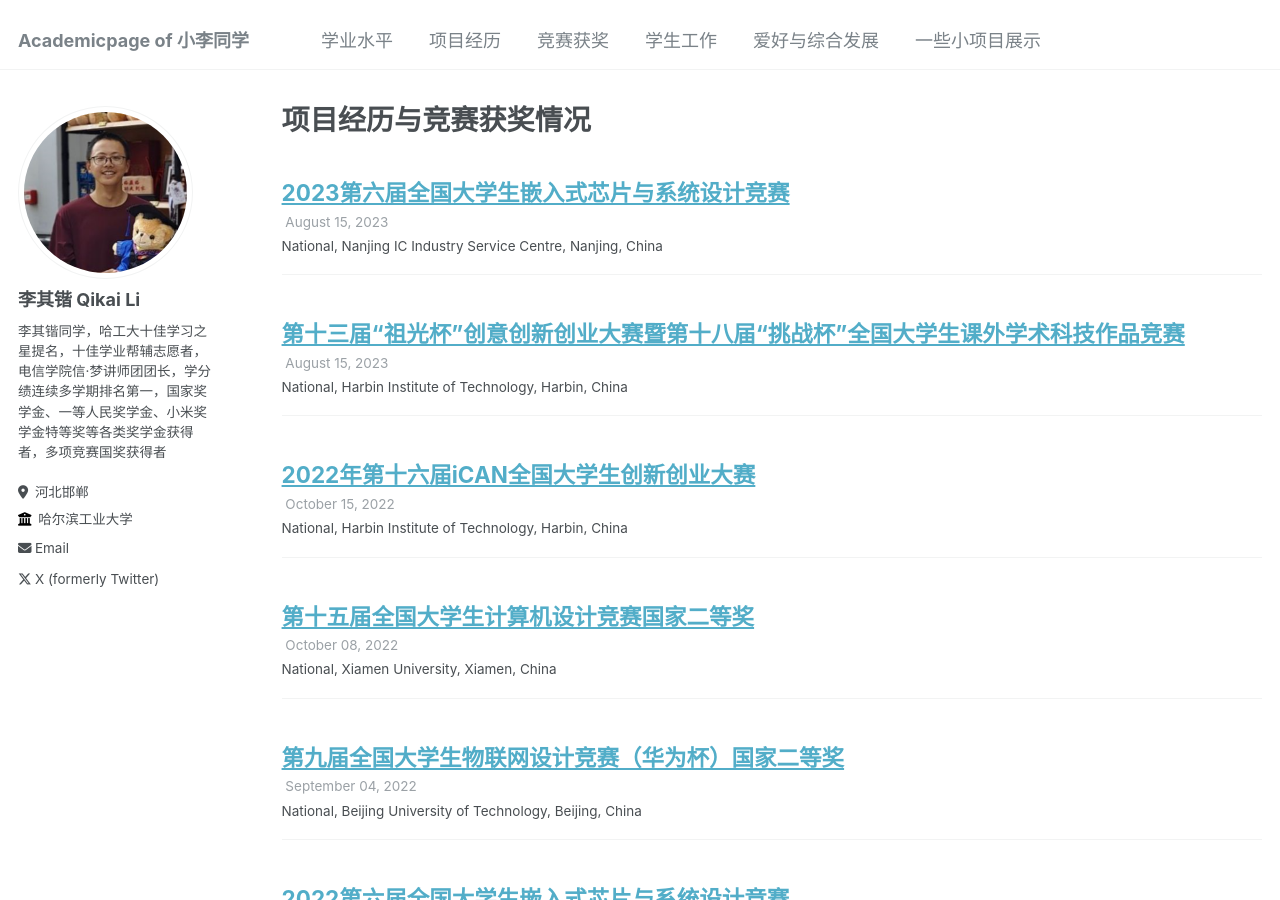
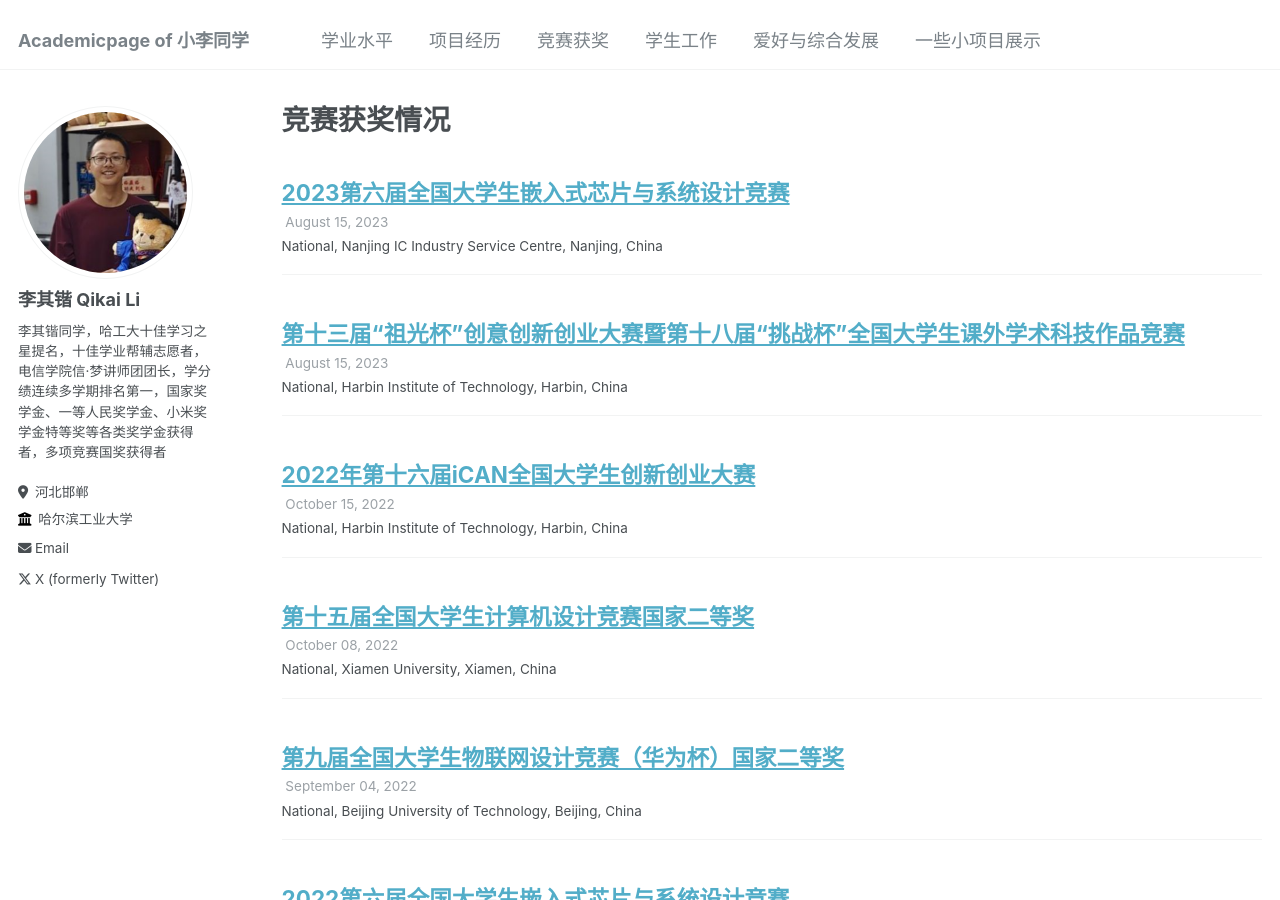
Before and after one commit to HITLqk/lqk, a Jekyll site: the page built from _pages/talks.html, in a window 1280 px wide and 900 px high. Built offline with Jekyll 4.4.1, drawn with Linux system fonts in a browser that asks for light colours.

Commit message:
Update talks.html

```diff
--- a/_pages/talks.html
+++ b/_pages/talks.html
@@ -1,6 +1,6 @@
 ---
 layout: archive
-title: "项目经历与竞赛获奖情况"
+title: "竞赛获奖情况"
 permalink: /talks/
 author_profile: true
 ---
```
